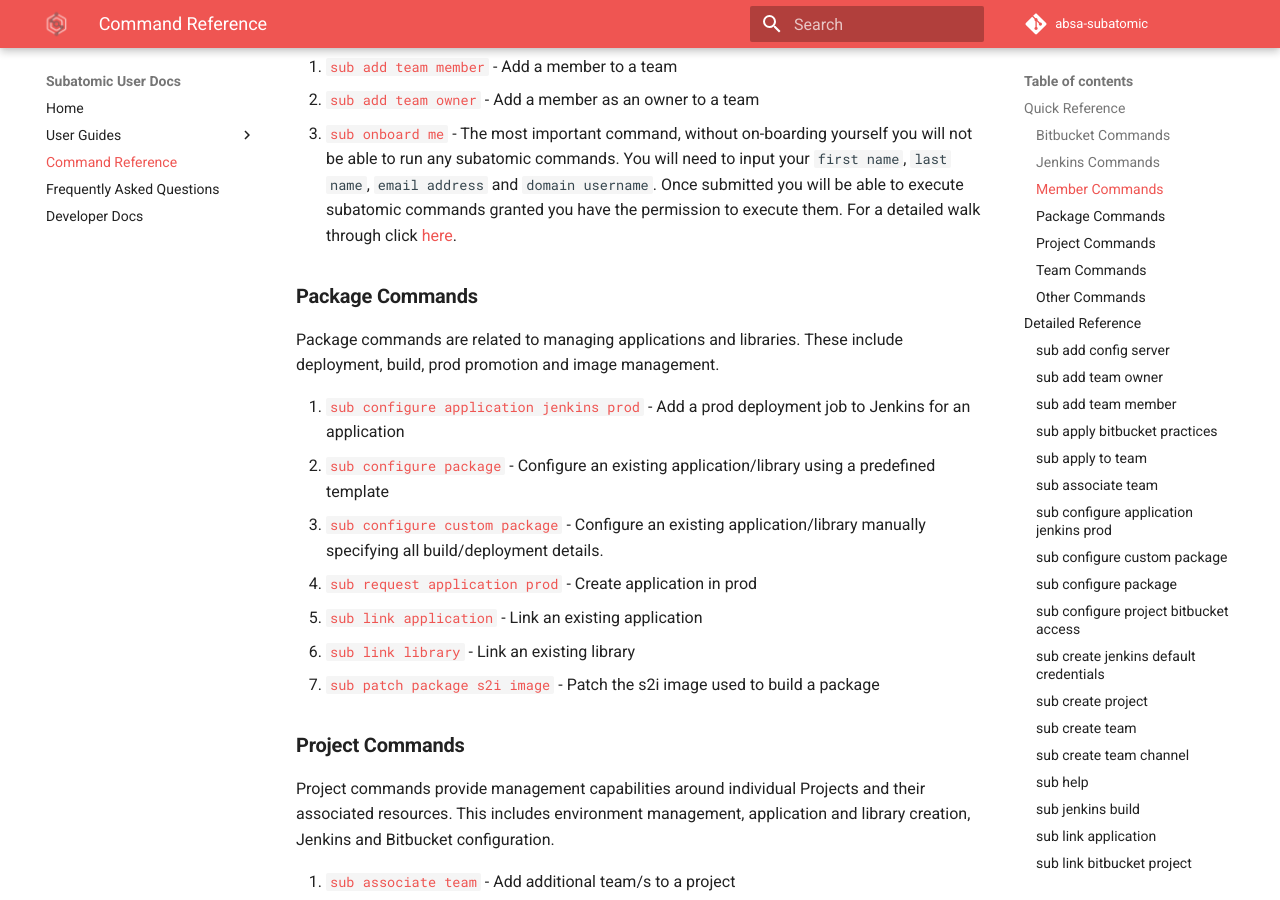
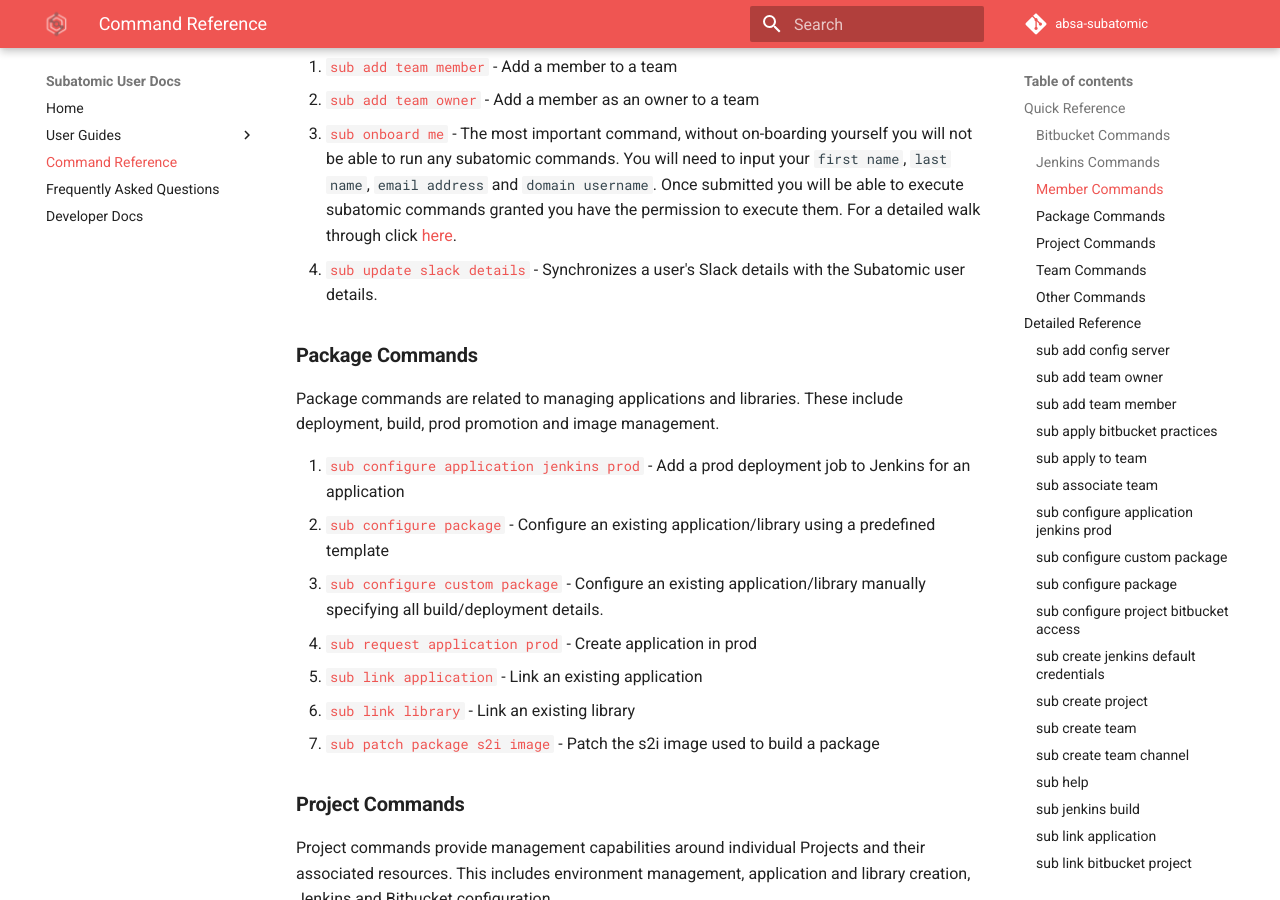
Before and after one commit to absa-subatomic-legacy/subatomic-documentation, an MkDocs documentation site: the page built from docs/quantum-mechanic/command-reference.md, in a window 1280 px wide and 900 px high, scrolled down 907 px. Built offline with MkDocs 1.6.1 and Material for MkDocs 9.7.7, drawn with Linux system fonts in a browser that asks for light colours; comment, search, counter and statistics services are not loaded; some of the changed text lies outside the part shown.

Commit message:
Adding user docs for new update slack details command

```diff
--- a/docs/quantum-mechanic/command-reference.md
+++ b/docs/quantum-mechanic/command-reference.md
@@ -23,6 +23,7 @@ Member commands allow you to manage Subatomic members. These include editing Sla
 1. [`sub add team member`](#sub-add-team-member) - Add a member to a team
 2. [`sub add team owner`](#sub-add-team-owner) - Add a member as an owner to a team
 3. [`sub onboard me`](#sub-onboard-me) - The most important command, without on-boarding yourself you will not be able to run any subatomic commands. You will need to input your `first name`, `last name`, `email address` and `domain username`. Once submitted you will be able to execute subatomic commands granted you have the permission to execute them. For a detailed walk through click [here](../user-guide/onboarding.md).
+4. [`sub update slack details`](#sub-update-slack-details) - Synchronizes a user's Slack details with the Subatomic user details.
 
 
 ###  **Package Commands**
@@ -344,3 +345,7 @@ When a Team in Subatomic is created, it is associated to a particular "cloud". A
 2. Recreate all OpenShift namespaces from all Projects associated to the Team being migrated.
 3. Copy all OpenShift resources from the original environments to the newly created OpenShift environments. This includes DeploymentConfig, Service, Route, PersistentVolumeClaim, and ImageStream resources.
 4. Recreate the Jenkins build jobs for each Application associated to the Project.
+
+---
+#### `sub update slack details`
+Synchronizes a user's Slack details with the Subatomic user details.
```
